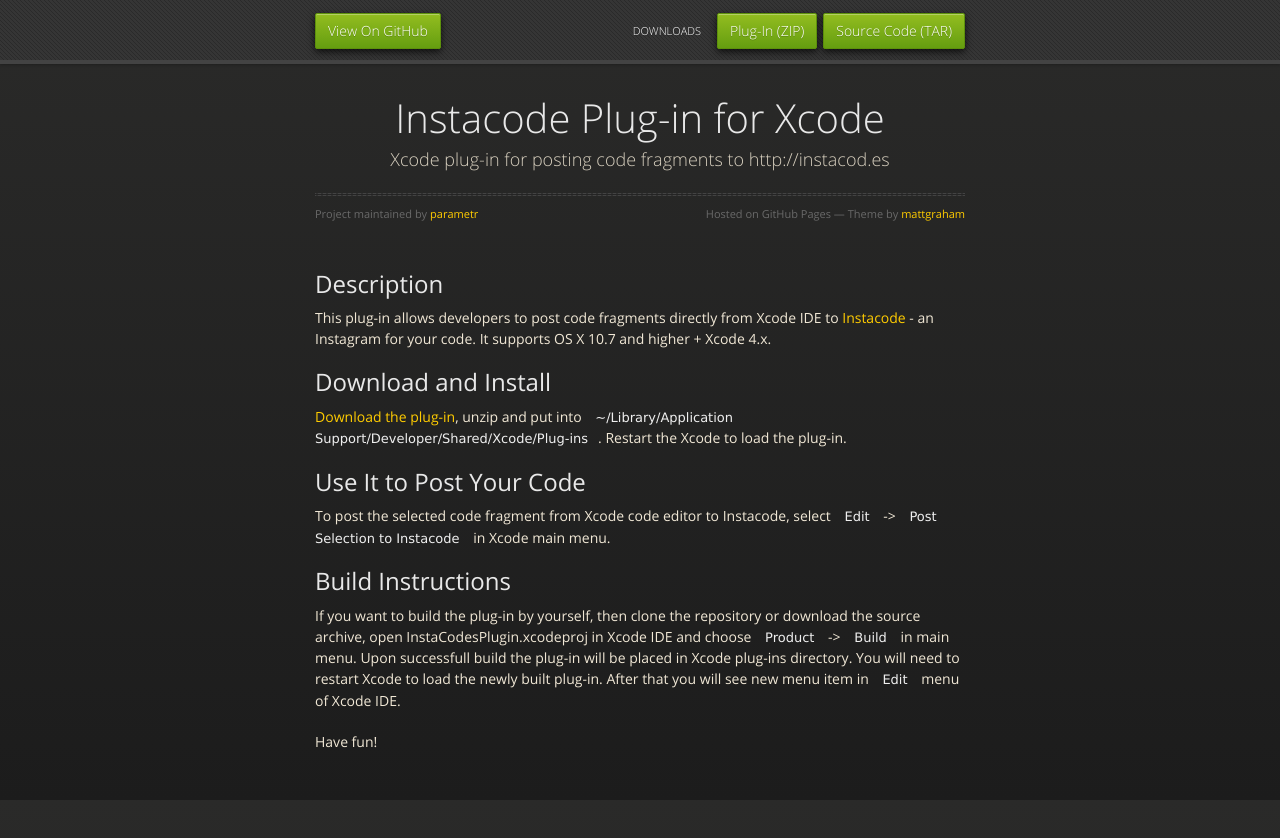
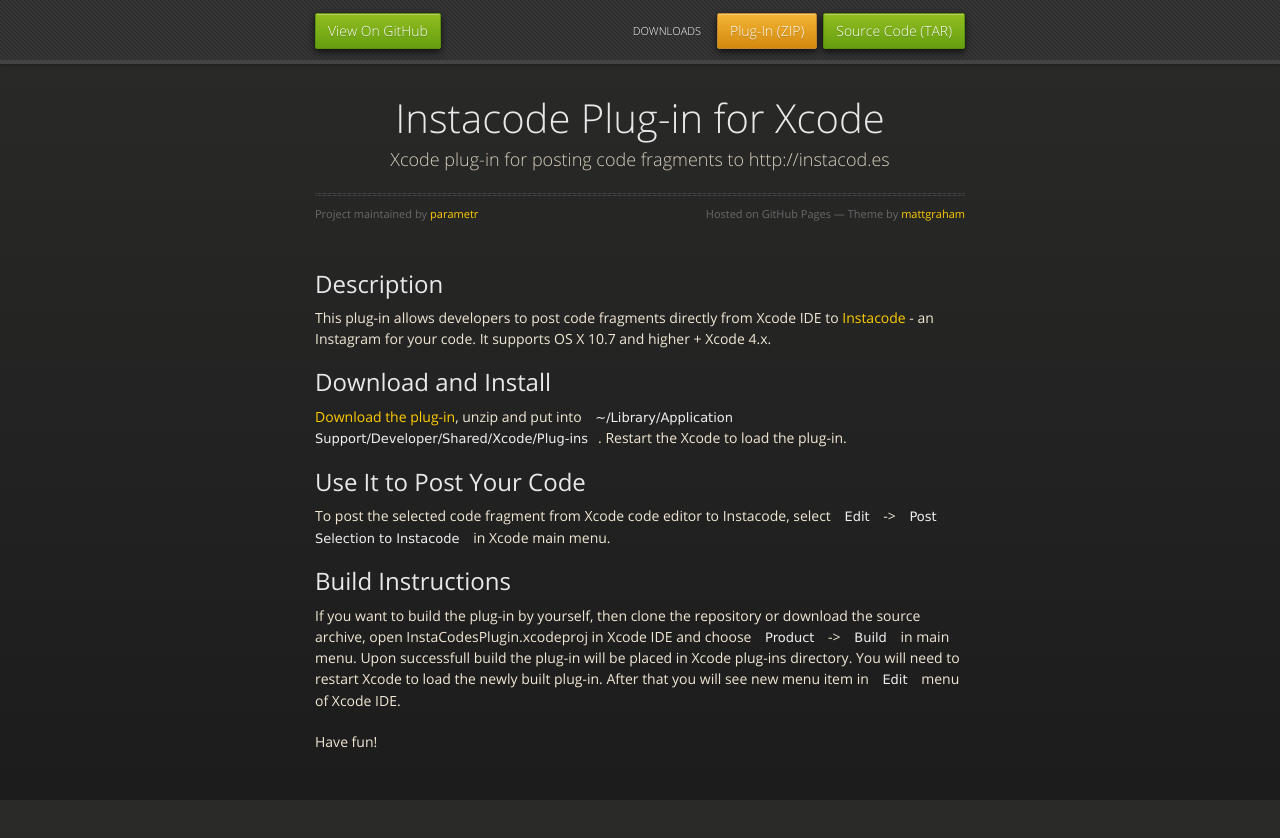
Before and after one commit to parametr/instacodes-for-xcode, a plain HTML site: page index.html in a window 1280 px wide. Drawn offline with nearby package versions, Linux system fonts and the light colour scheme.

Commit message:
Slightly updated style

```diff
--- a/index.html
+++ b/index.html
@@ -24,7 +24,7 @@
          <li class="fork"><a href="https://github.com/parametr/instacodes-for-xcode">View On GitHub</a></li>
          <!-- <li class="downloads"><a href="https://github.com/parametr/instacodes-for-xcode/zipball/master">ZIP</a></li> -->
          <li class="downloads"><a href="https://github.com/parametr/instacodes-for-xcode/tarball/master">Source Code (TAR)</a></li>
-          <li class="downloads"><a href="https://s3.amazonaws.com/ProductBuilds/InstaCodesPlugin.xcplugin.zip">Plug-In (ZIP)</a></li>
+         <li class="downloads"><a class="binary" href="https://s3.amazonaws.com/ProductBuilds/InstaCodesPlugin.xcplugin.zip">Plug-In (ZIP)</a></li>
          <li class="title">DOWNLOADS</li>
        </nav>
      </div><!-- end header -->
--- a/stylesheets/styles.css
+++ b/stylesheets/styles.css
@@ -752,6 +752,28 @@ dt {
   display: inline-block;
   text-align: center;
 }
+
+#header nav li a.binary {
+    border: 1px solid #c1862f;
+    background: -webkit-gradient(linear, 50% 0%, 50% 100%, color-stop(0%, #f2b534), color-stop(100%, #d4890e));
+    background: -webkit-linear-gradient(#f2b534, #d4890e);
+    background: -moz-linear-gradient(#f2b534, #d4890e);
+    background: -o-linear-gradient(#f2b534, #d4890e);
+    background: -ms-linear-gradient(#f2b534, #d4890e);
+    background: linear-gradient(#f2b534, #d4890e);
+}
+
+#header nav li a.binary:hover {
+    border: 1px solid #95602b;
+    background: -webkit-gradient(linear, 50% 0%, 50% 100%, color-stop(0%, #c18a34), color-stop(100%, #965611));
+    background: -webkit-linear-gradient(#c18a34, #965611);
+    background: -moz-linear-gradient(#c18a34, #965611);
+    background: -o-linear-gradient(#c18a34, #965611);
+    background: -ms-linear-gradient(#c18a34, #965611);
+    background: linear-gradient(#c18a34, #965611);
+
+}
+
 #header nav li a:hover {
   background: -webkit-gradient(linear, 50% 0%, 50% 100%, color-stop(0%, #749619), color-stop(100%, #527f0e));
   background: -webkit-linear-gradient(#749619, #527f0e);
```
Lines whose indentation alone changed are shown as unchanged.
